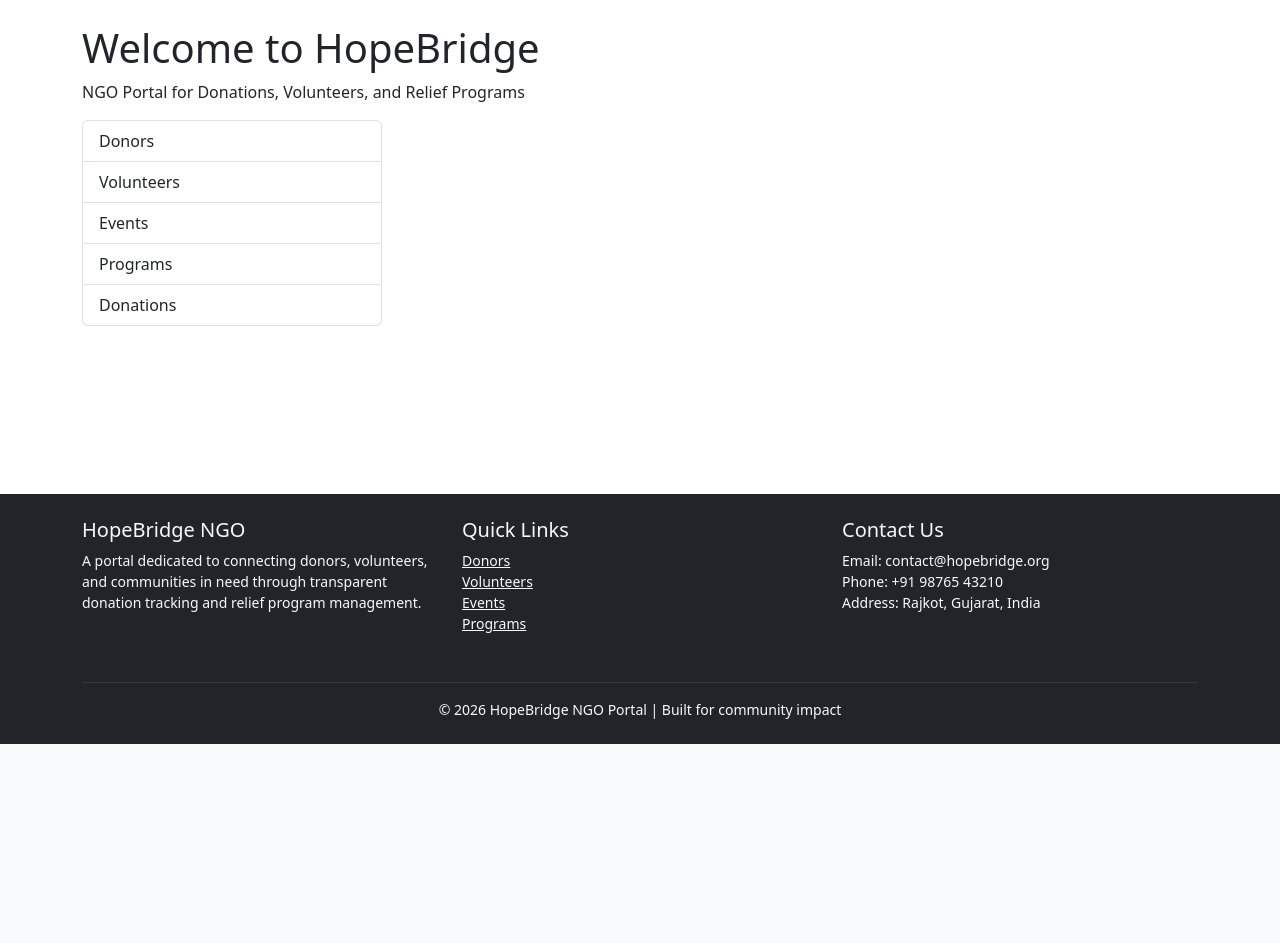
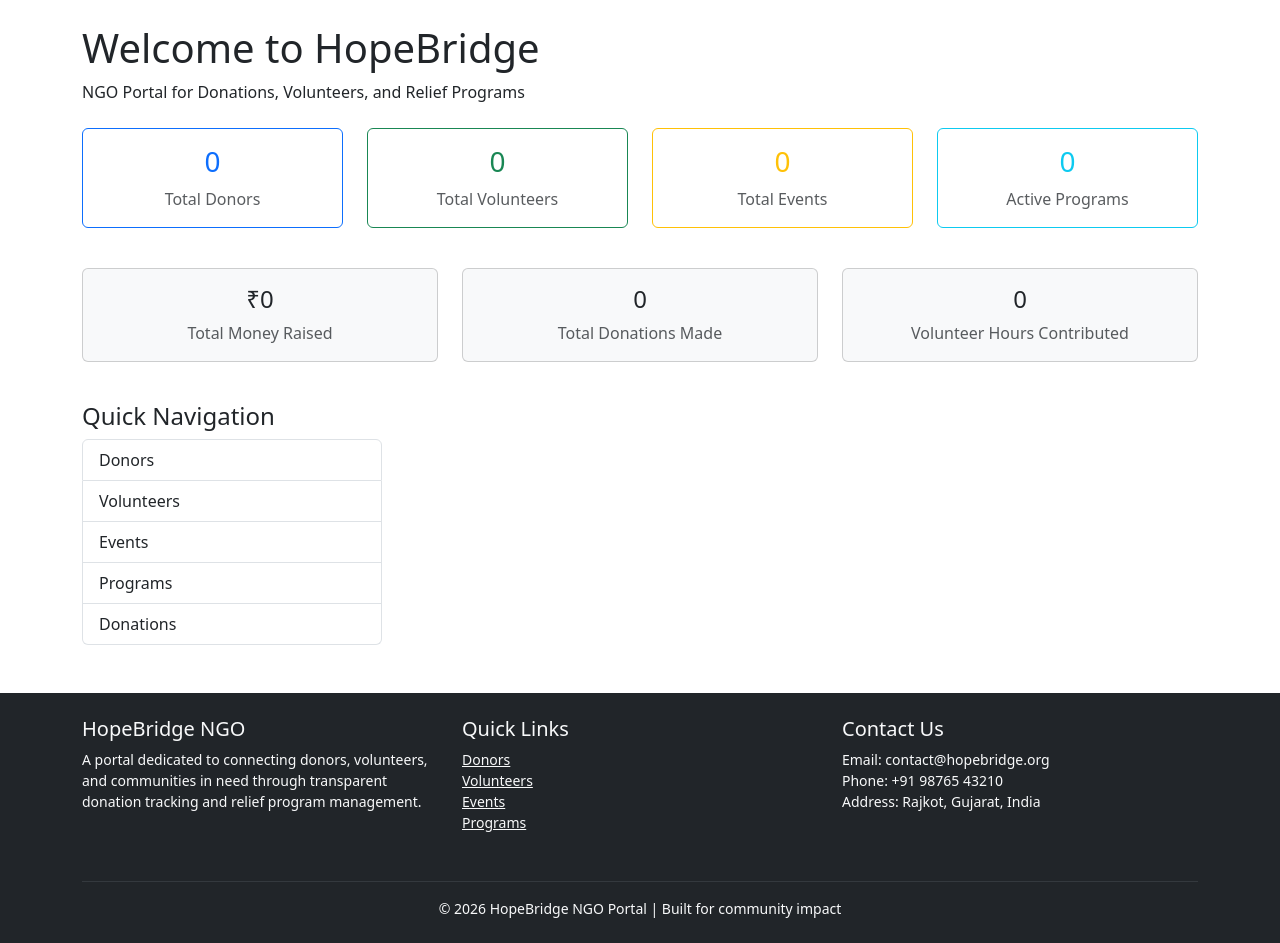
Before and after one commit to Maulik-Ujeniya/hopebridge, a Django app: page / in a window 1280 px wide. Shown: the part 56-999 px from the top of the page. Before the commit the page ends 800 px from the top, so only its background shows below. Run offline with Django 5.2, Linux system fonts and the light colour scheme; data that the repository does not hold is empty.

Commit message:
Add live dashboard analytics to homepage

```diff
--- a/hopebridge/views.py
+++ b/hopebridge/views.py
@@ -1,4 +1,28 @@
 from django.shortcuts import render
+from django.db.models import Sum,Count
+from donors.models import Donor
+from volunteers.models import Volunteer
+from donations.models import Donation
+from events.models import Event
+from programs.models import Program
 
 def home(request):
-    return render(request, 'home.html')
+    total_donors = Donor.objects.count()
+    total_volunteers = Volunteer.objects.count()
+    total_events = Event.objects.count()
+    total_programs = Program.objects.count()
+
+    total_money_donated = Donation.objects.filter(donation_type='money').aggregate(Sum('amount'))['amount__sum'] or 0
+    total_donations_count = Donation.objects.count()
+    total_volunteer_hours = Volunteer.objects.aggregate(Sum('hours_contributed'))['hours_contributed__sum'] or 0
+
+    context = {
+        'total_donors': total_donors,
+        'total_volunteers': total_volunteers,
+        'total_events': total_events,
+        'total_programs': total_programs,
+        'total_money_donated': total_money_donated,
+        'total_donations_count': total_donations_count,
+        'total_volunteer_hours': total_volunteer_hours,
+    }
+    return render(request, 'home.html', context)
--- a/templates/home.html
+++ b/templates/home.html
@@ -1,12 +1,58 @@
-<!DOCTYPE html>
-<html>
-<head><title>HopeBridge</title></head>
-<body>
-  {% extends 'base.html' %}
+{% extends 'base.html' %}
 
 {% block content %}
 <h1>Welcome to HopeBridge</h1>
 <p>NGO Portal for Donations, Volunteers, and Relief Programs</p>
+
+<div class="row mt-4 mb-4">
+    <div class="col-md-3 col-6 mb-3">
+        <div class="card text-center p-3 border-primary">
+            <h3 class="text-primary">{{ total_donors }}</h3>
+            <p class="mb-0 text-muted">Total Donors</p>
+        </div>
+    </div>
+    <div class="col-md-3 col-6 mb-3">
+        <div class="card text-center p-3 border-success">
+            <h3 class="text-success">{{ total_volunteers }}</h3>
+            <p class="mb-0 text-muted">Total Volunteers</p>
+        </div>
+    </div>
+    <div class="col-md-3 col-6 mb-3">
+        <div class="card text-center p-3 border-warning">
+            <h3 class="text-warning">{{ total_events }}</h3>
+            <p class="mb-0 text-muted">Total Events</p>
+        </div>
+    </div>
+    <div class="col-md-3 col-6 mb-3">
+        <div class="card text-center p-3 border-info">
+            <h3 class="text-info">{{ total_programs }}</h3>
+            <p class="mb-0 text-muted">Active Programs</p>
+        </div>
+    </div>
+</div>
+
+<div class="row mb-4">
+    <div class="col-md-4 mb-3">
+        <div class="card text-center p-3 bg-light">
+            <h4>₹{{ total_money_donated }}</h4>
+            <p class="mb-0 text-muted">Total Money Raised</p>
+        </div>
+    </div>
+    <div class="col-md-4 mb-3">
+        <div class="card text-center p-3 bg-light">
+            <h4>{{ total_donations_count }}</h4>
+            <p class="mb-0 text-muted">Total Donations Made</p>
+        </div>
+    </div>
+    <div class="col-md-4 mb-3">
+        <div class="card text-center p-3 bg-light">
+            <h4>{{ total_volunteer_hours }}</h4>
+            <p class="mb-0 text-muted">Volunteer Hours Contributed</p>
+        </div>
+    </div>
+</div>
+
+<h4 class="mt-4">Quick Navigation</h4>
 <div class="list-group" style="max-width: 300px;">
     <a href="/donors/" class="list-group-item list-group-item-action">Donors</a>
     <a href="/volunteers/" class="list-group-item list-group-item-action">Volunteers</a>
@@ -15,5 +61,3 @@
     <a href="/donations/" class="list-group-item list-group-item-action">Donations</a>
 </div>
 {% endblock %}
-</body>
-</html>
```
